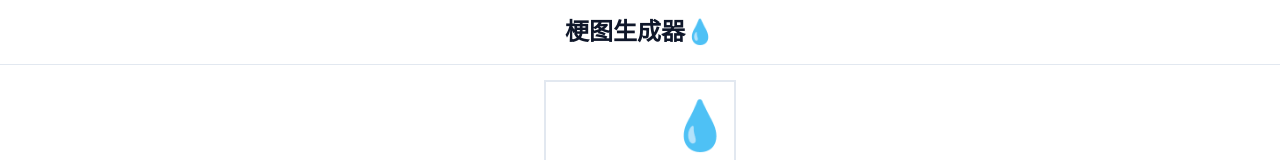
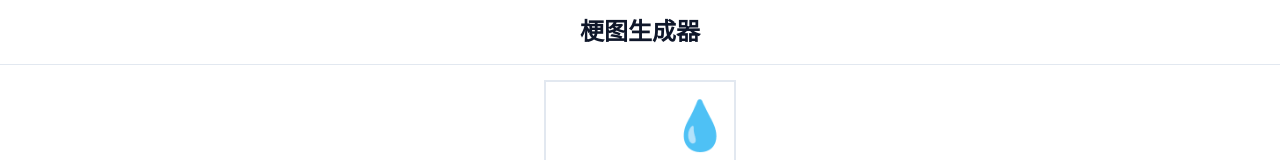
Before and after one commit to screw-hand/meme-tech-mind, a Next.js app: page / in a window 1280 px wide. Shown: the top 160 px of the page. Built offline with nearby package versions, Linux system fonts and the light colour scheme; some icons are missing.

Commit message:
feat: update web app title

```diff
--- a/app/page.tsx
+++ b/app/page.tsx
@@ -16,7 +16,7 @@ export default function IndexPage() {
        <header className="fixed top-0 w-full bg-background/80 backdrop-blur-sm border-b z-50">
          <div className="container py-4">
            <h1 className="text-2xl font-bold text-center">
-             梗图生成器💧
+             梗图生成器
            </h1>
          </div>
        </header>
```
